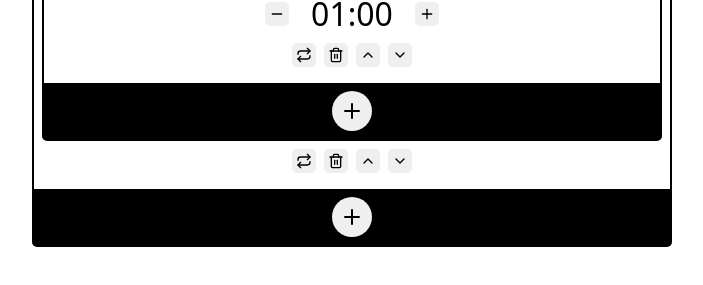
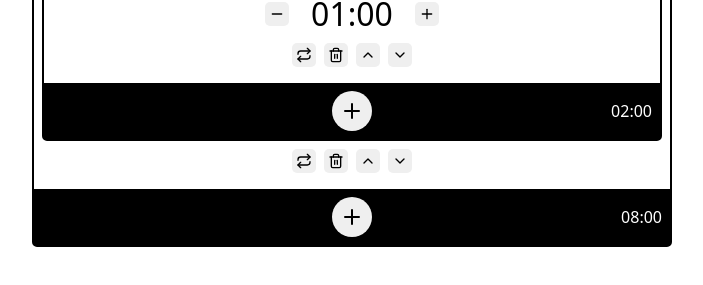
Before and after one commit to Garciat/programmable-timer-app, a React (Vite) app: page /new in a window 1280 px wide. Shown: the part 347-632 px from the top of the page, without its empty margins (288-991 px from the left). Built offline with nearby package versions, Linux system fonts and the light colour scheme.

Commit message:
fix text contrast

```diff
--- a/src/components/PresetEditor.module.css
+++ b/src/components/PresetEditor.module.css
@@ -54,6 +54,7 @@
 
   padding: 0.5rem;
   background-color: var(--background-color-alt);
+  color: var(--text-color-alt);
 }
 .sequence-editor > footer > .left, .sequence-editor > footer > .right {
   flex-grow: 1;
```
